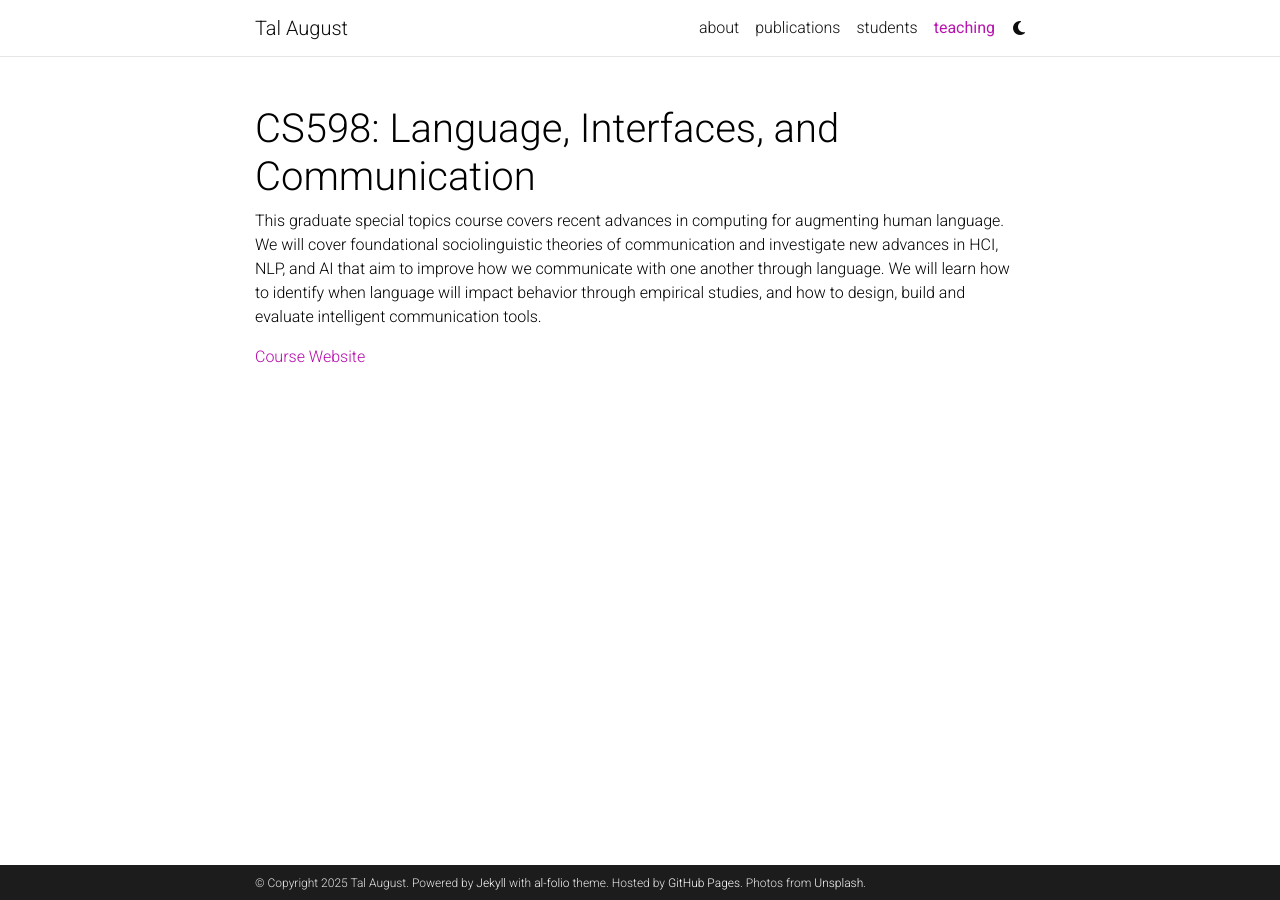
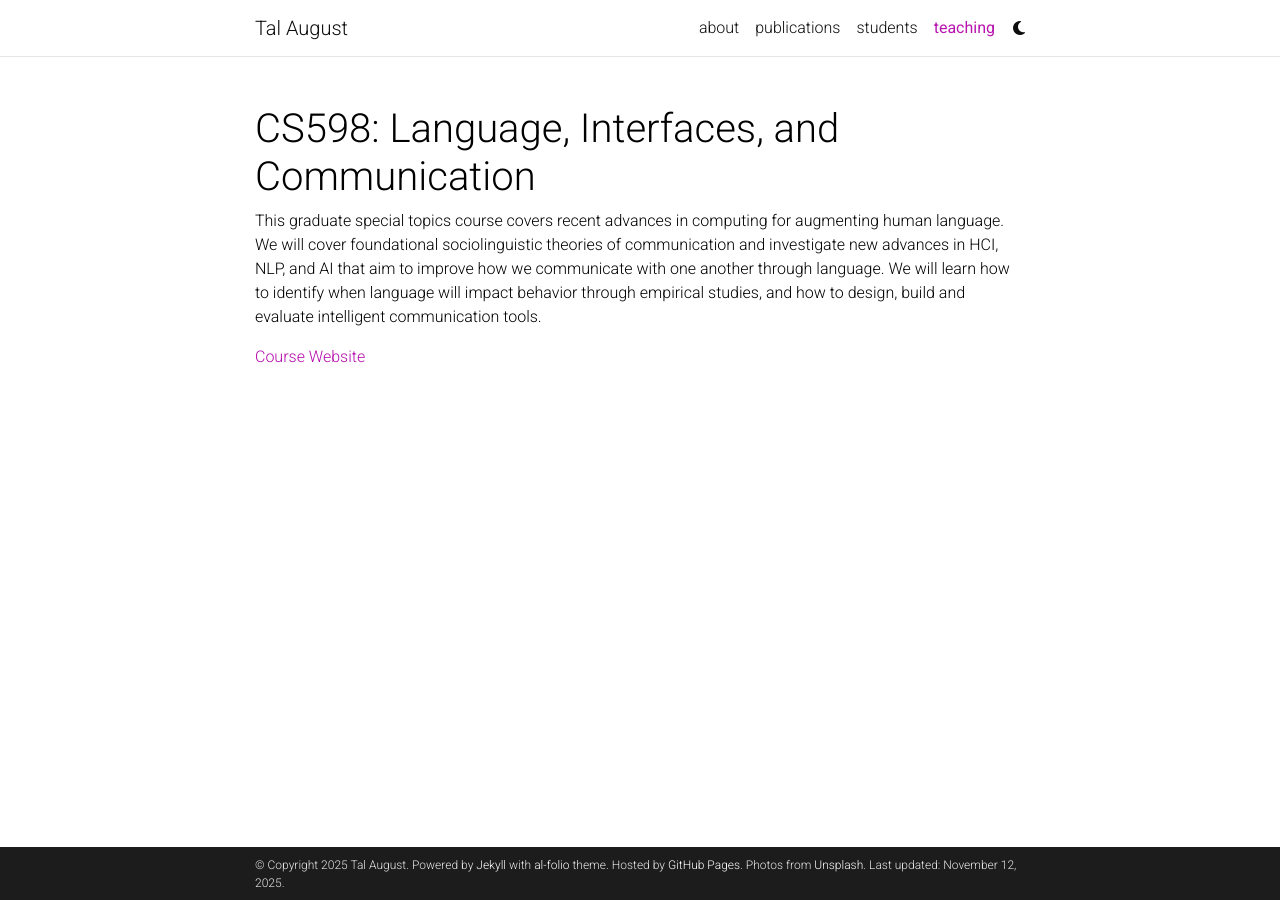
Before and after one commit to talaugust/talaugust.github.io, a Jekyll site: the page built from _pages/teaching.md, in a window 1280 px wide. Built offline with Jekyll 4.4.1, drawn with Linux system fonts in a browser that asks for light colours; comment, search, counter and statistics services are not loaded; a style sheet for code colours, icons or effects is not loaded; part of the change alters nothing that is shown.

```diff
--- a/_config.yml
+++ b/_config.yml
@@ -6,7 +6,7 @@ title: Tal August # the website title (if blank, full name will be used instead)
 first_name: Tal
 middle_name:
 last_name: August
-email: talaugust6@gmail.com
+email: taugust@illinois.edu
 description: > # the ">" symbol means to ignore newlines until "footer_text:"
   HCI + NLP. Designing language for different people.
 footer_text: >
@@ -20,7 +20,7 @@ icon: favicon.png  # the emoji used as the favicon (alternatively, provide image
 
 url: https://talaugust.github.io # the base hostname & protocol for your site
 baseurl: / # the subpath of your site, e.g. /blog/
-last_updated: false # set to true if you want to display last updated in the footer
+last_updated: True # set to true if you want to display last updated in the footer
 impressum_path:  # set to path to include impressum link in the footer, use the same path as permalink in a page, helps to conform with EU GDPR
 
 # -----------------------------------------------------------------------------
@@ -45,7 +45,7 @@ repo_trophies:
 # will use title and url fields
 # Take a look to https://github.com/jekyll/jekyll-feed for more customization
 
-rss_icon: true
+rss_icon: false
 
 # -----------------------------------------------------------------------------
 # Layout
@@ -89,7 +89,7 @@ osf_id: # your OSF ID
 research_gate_profile: # your profile on ResearchGate
 scopus_id: # your profile on Scopus
 blogger_url: # your blogger URL
-work_url: # work page URL
+work_url: https://siebelschool.illinois.edu/about/people/faculty/taugust # work page URL
 keybase_username: # your keybase user name
 wikidata_id: # your wikidata id
 wikipedia_id: # your wikipedia id (Case sensitive)
@@ -115,7 +115,7 @@ contact_note: >
 google_analytics: G-E55PL1WX6J # your Google Analytics measurement ID (format: G-XXXXXXXXXX)
 panelbear_analytics:  # panelbear analytics site ID (format: XXXXXXXXX)
 
-google_site_verification:  # your google-site-verification ID (Google Search Console)
+google_site_verification: Wdch0fRnyQza5yZeRARBd08l3WcWot1bnppBosg3A9I # your google-site-verification ID (Google Search Console)
 bing_site_verification:  # out your bing-site-verification ID (Bing Webmaster)
 
 # -----------------------------------------------------------------------------
```
